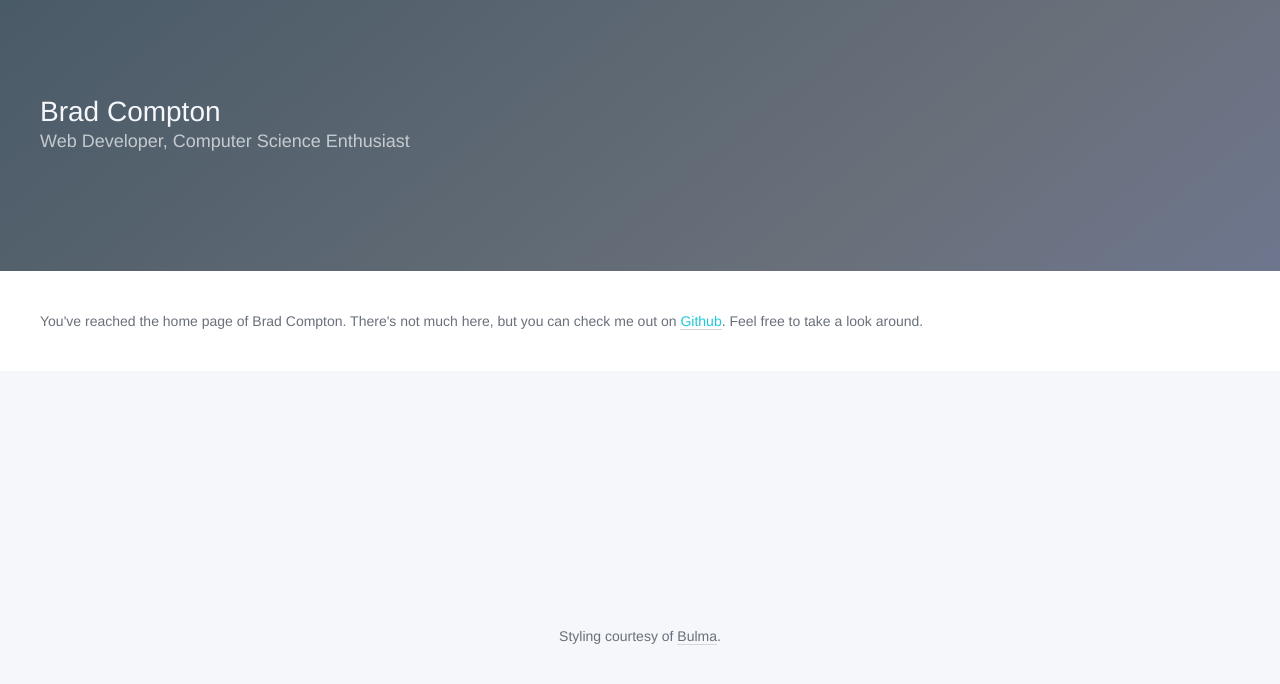
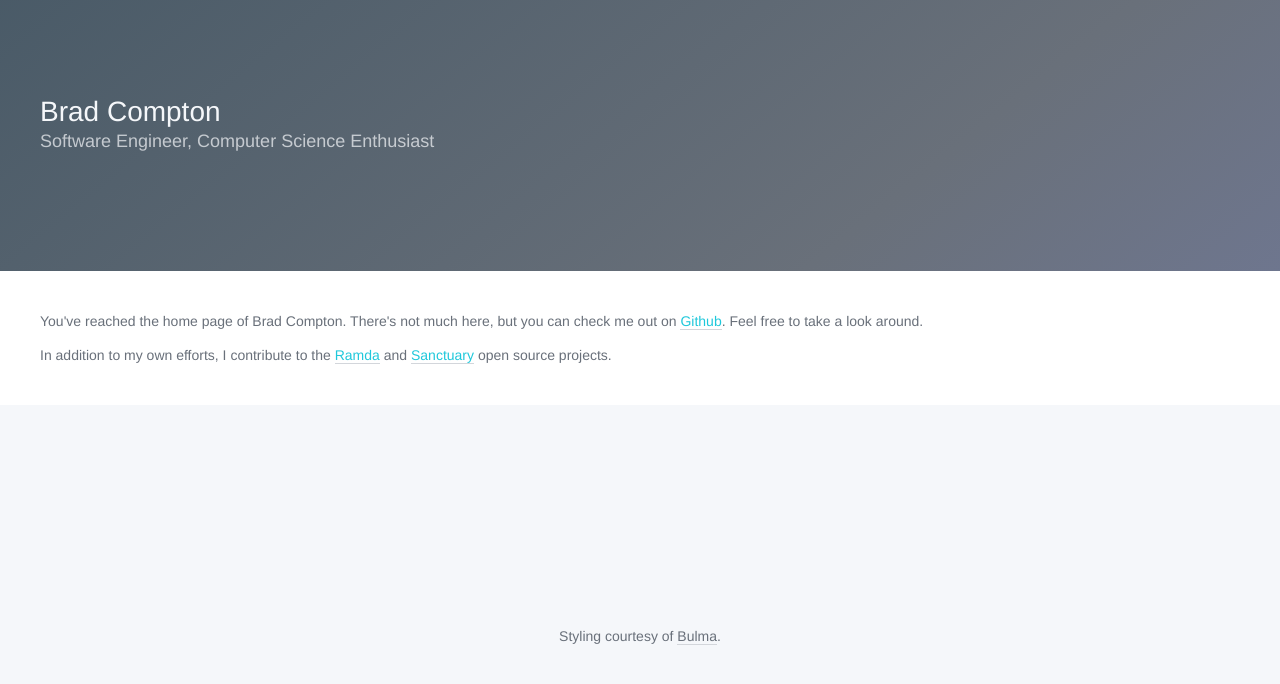
Before and after one commit to Bradcomp/Bradcomp.github.io, a plain HTML site: page index.html in a window 1280 px wide. Shown: the part 74-758 px from the top of the page. Drawn offline with Linux system fonts and the light colour scheme.

Commit message:
updated copy

```diff
--- a/index.html
+++ b/index.html
@@ -36,7 +36,7 @@
             <div class="hero-body">
                 <div class="container">
                     <h1 class="title is-large">Brad Compton</h1>
-                    <h2 class="subtitle">Web Developer, Computer Science Enthusiast</h2>
+                    <h2 class="subtitle">Software Engineer, Computer Science Enthusiast</h2>
                 </div>
             </div>
         </section>
@@ -44,9 +44,15 @@
             <div class="container">
                 <div class="content">
                     <p>
-                        You've reached the home page of Brad Compton. There's not much here,
-                        but you can check me out on <a href="https://github.com/Bradcomp">Github</a>.
+                        You've reached the home page of Brad Compton. There's not much here, but
+                        you can check me out on <a href="https://github.com/Bradcomp">Github</a>.
                         Feel free to take a look around.
+                    </p>
+                    <p>
+                        In addition to my own efforts, I contribute to the
+                        <a href="https://ramdajs.com/">Ramda</a> and
+                        <a href="https://sanctuary.js.org/">Sanctuary</a>
+                        open source projects.
                     </p>
                 </div>
             </div>
@@ -56,13 +62,7 @@
         <div class="container">
             <div class="content has-text-centered">
                 <p>
-                    <!--Built with
-                    <span class="icon">
-                        <i class="fa fa-heart"></i>
-                    </span>
-                    using <a href="http://www.purescript.org/">Purescript</a>
-                    and <a href="https://github.com/alexmingoia/purescript-pux">Pux</a>, with
-                -->Styling courtesy of <a href="http://bulma.io">Bulma</a>.
+                    Styling courtesy of <a href="http://bulma.io">Bulma</a>.
                 </p>
             </div>
         </div>
--- a/site.css
+++ b/site.css
@@ -12,5 +12,10 @@ body {
 main {
   /* flex: 1; would be enough but it looks bad in IE */
   flex: 1 0 auto;
+  height: 90%;
+}
+
+footer {
+  flex-shrink: 0;
 }
 /* end sticky footer solution */
```
